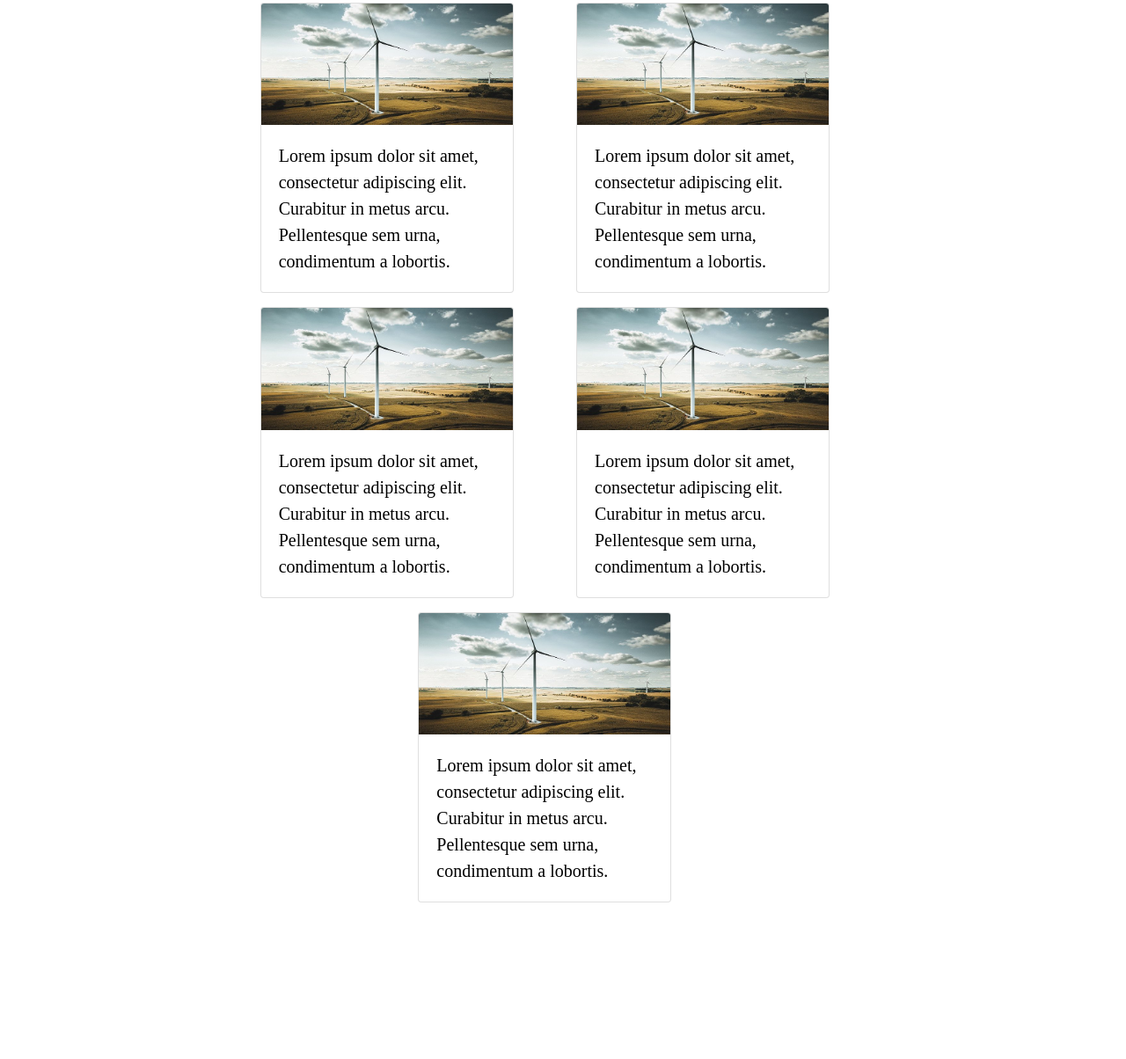
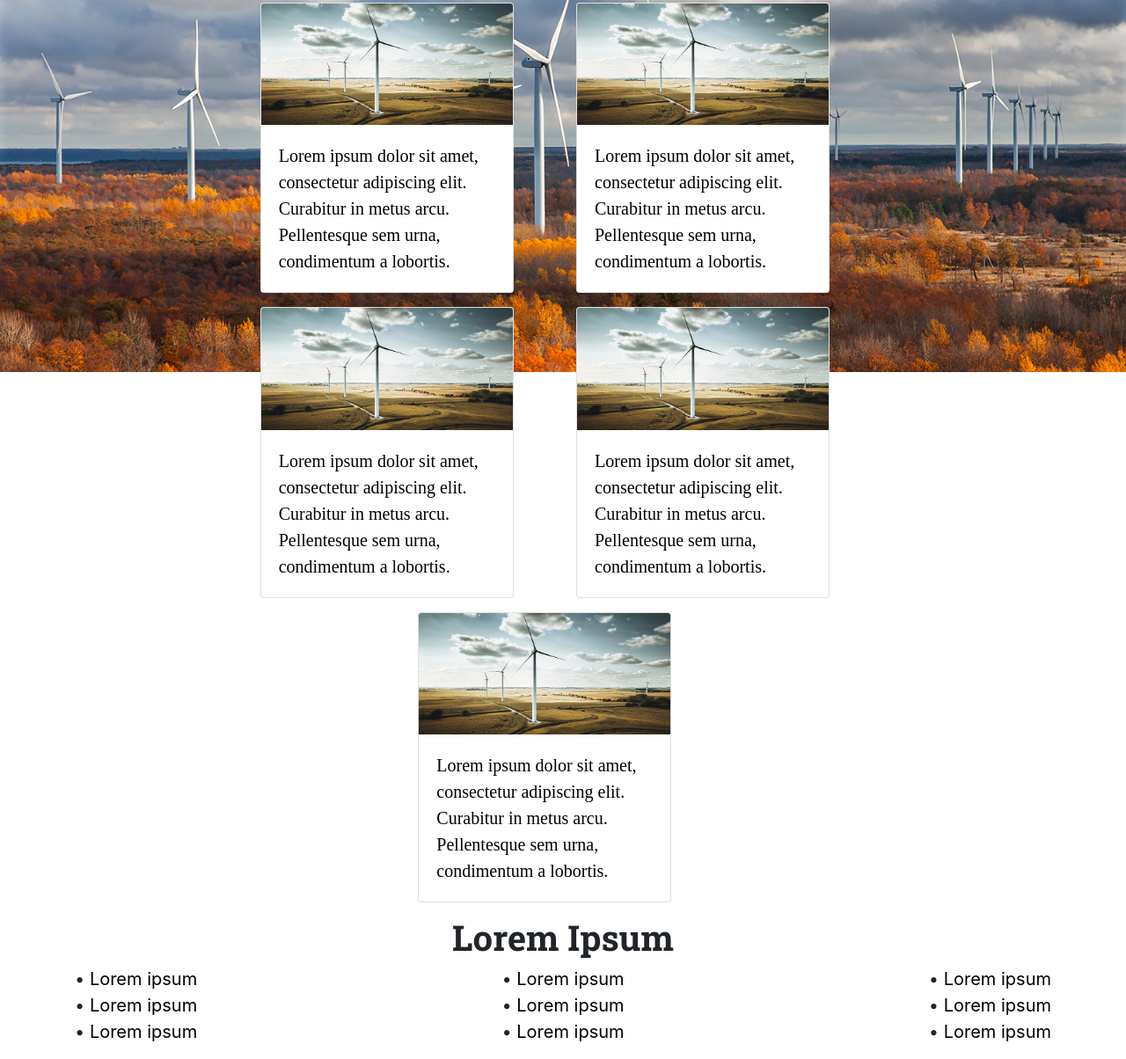
Before and after one commit to JoelBerglund05/varprojekt, a plain HTML site: page webbsite/index.html in a window 1280 px wide. Shown: the part 126-1330 px from the top of the page at 88% size. Before the commit the page ends 1168 px from the top, so only its background shows below. Drawn offline with nearby package versions, Linux system fonts and the light colour scheme.

Commit message:
layout firxar

```diff
--- a/webbsite/css/Layout.css
+++ b/webbsite/css/Layout.css
@@ -0,0 +1,4 @@
+.card_width{
+  max-width: 18rem;
+  min-width: 13rem;
+}
--- /dev/null
+++ b/webbsite/css/content_add_style.css
@@ -0,0 +1,15 @@
+.footer_ul{
+  list-style: none;
+  padding: 0;
+}
+.footer_ul li::before{
+  content: "•";
+}
+body{
+  background-image: url("img/vindkraftjpg.jpg");
+  -webkit-background-size: cover;
+  -moz-background-size: cover;
+  -o-background-size: cover;
+  background-size: 100vmax;
+  background-repeat: no-repeat;
+}
--- a/webbsite/index.html
+++ b/webbsite/index.html
@@ -10,11 +10,11 @@
   <link rel="stylesheet" href="css/layout.css">
   <link rel="stylesheet" href="css/color.css">
   <link rel="stylesheet" href="css/typography.css">
-
+  <link rel="stylesheet" href="css/content_add_style.css">
 </head>
 
 <body>
-  <ul class="nav justify-content-center">
+  <ul class="nav justify-content-center sticky-top bg-dark">
     <li class="nav-item">
       <a class="nav-link active" href="#">Start</a>
     </li>
@@ -30,8 +30,8 @@
   <div class="container">
     <div class="row justify-content-center m-3">
       <a href="" class="col-12 col-md-4 col-sm-12 link">
-        <div class="card" style="width: 18rem;">
-          <img src="img/tillfälligbild.jpg  " class="card-img-top" alt="tillfällig">
+        <div class="card card_width">
+          <img src="css/img/tillfälligbild.jpg  " class="card-img-top" alt="tillfällig">
           <div class="card-body">
             <p class="card-text">
               Lorem ipsum dolor sit amet, consectetur adipiscing elit. Curabitur in metus arcu. Pellentesque sem urna, condimentum a lobortis.
@@ -40,8 +40,8 @@
         </div>
       </a>
       <a href="" class="col-12 col-md-4 col-sm-12 link">
-        <div class="card" style="width: 18rem;">
-          <img src="img/tillfälligbild.jpg  " class="card-img-top" alt="tillfällig">
+        <div class="card card_width">
+          <img src="css/img/tillfälligbild.jpg  " class="card-img-top" alt="tillfällig">
           <div class="card-body">
             <p class="card-text">
               Lorem ipsum dolor sit amet, consectetur adipiscing elit. Curabitur in metus arcu. Pellentesque sem urna, condimentum a lobortis.
@@ -52,8 +52,8 @@
     </div>
     <div class="row justify-content-center m-3">
       <a href="" class="col-12 col-md-4 col-sm-12 link">
-        <div class="card" style="width: 18rem;">
-          <img src="img/tillfälligbild.jpg  " class="card-img-top" alt="tillfällig">
+        <div class="card card_width">
+          <img src="css/img/tillfälligbild.jpg  " class="card-img-top" alt="tillfällig">
           <div class="card-body">
             <p class="card-text">
               Lorem ipsum dolor sit amet, consectetur adipiscing elit. Curabitur in metus arcu. Pellentesque sem urna, condimentum a lobortis.
@@ -62,8 +62,8 @@
         </div>
       </a>
       <a href="" class="col-12 col-md-4 col-sm-12 link">
-        <div class="card" style="width: 18rem;">
-          <img src="img/tillfälligbild.jpg  " class="card-img-top" alt="tillfällig">
+        <div class="card card_width">
+          <img src="css/img/tillfälligbild.jpg  " class="card-img-top" alt="tillfällig">
           <div class="card-body">
             <p class="card-text">
               Lorem ipsum dolor sit amet, consectetur adipiscing elit. Curabitur in metus arcu. Pellentesque sem urna, condimentum a lobortis.
@@ -75,8 +75,8 @@
     </div>
     <div class="row justify-content-center m-3">
       <a href="" class="col-12 col-md-4 col-sm-12 link primary">
-        <div class="card" style="width: 18rem;">
-          <img src="img/tillfälligbild.jpg  " class="card-img-top" alt="tillfällig">
+        <div class="card card_width">
+          <img src="css/img/tillfälligbild.jpg  " class="card-img-top" alt="tillfällig">
           <div class="card-body">
             <p class="card-text">
               Lorem ipsum dolor sit amet, consectetur adipiscing elit. Curabitur in metus arcu. Pellentesque sem urna, condimentum a lobortis.
@@ -86,5 +86,45 @@
       </a>
     </div>
   </div>
+  <footer>
+    <h2 class="text-center">Lorem Ipsum</h2>
+    <div class="container">
+      <div class="d-flex justify-content-between flex-wrap">
+        <ul class="footer_ul flex-shrink-0">
+          <li>
+            <a href="">Lorem ipsum</a>
+          </li>
+          <li>
+            <a href="">Lorem ipsum</a>
+          </li>
+          <li>
+            <a href="">Lorem ipsum</a>
+          </li>
+        </ul>
+        <ul class="footer_ul flex-shrink-0">
+          <li>
+            <a href="">Lorem ipsum</a>
+          </li>
+          <li>
+            <a href="">Lorem ipsum</a>
+          </li>
+          <li>
+            <a href="">Lorem ipsum</a>
+          </li>
+        </ul>
+        <ul class="footer_ul flex-shrink-0">
+          <li>
+            <a href="">Lorem ipsum</a>
+          </li>
+          <li>
+            <a href="">Lorem ipsum</a>
+          </li>
+          <li>
+            <a href="">Lorem ipsum</a>
+          </li>
+        </ul>
+      </div>
+    </div>
+  </footer>
 </body>
 </html>
```
Also changed, not shown: webbsite/css/img/tillfälligbild.jpg (renamed from webbsite/img/tillfälligbild.jpg), webbsite/css/img/vindkraftjpg.jpg (added), 1 other file.
